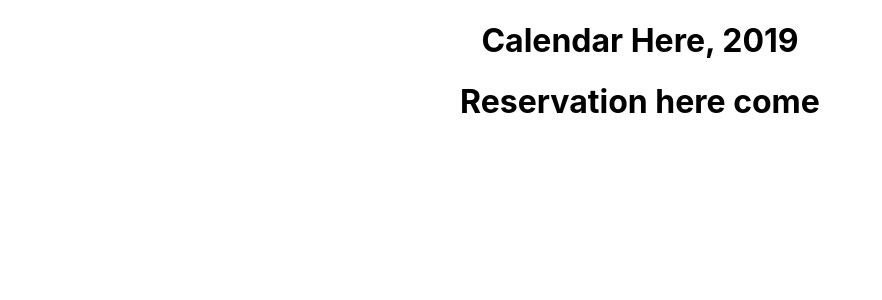
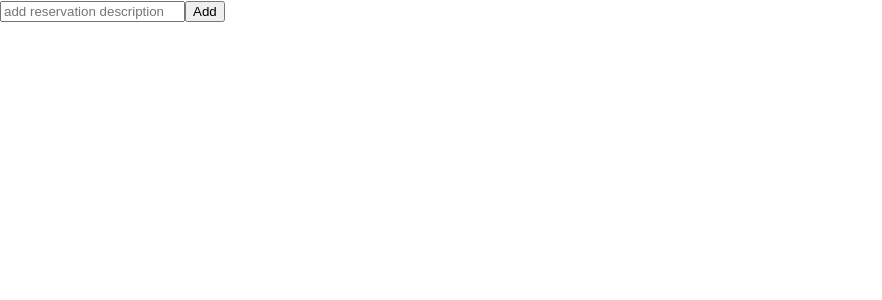
Before and after one commit to mostafaelsayed/organizer-frontend, a React (Create React App) app: page /add-reservation in a window 1280 px wide. Shown: the top 300 px of the page, without its empty margins (0-882 px from the left). Built offline with nearby package versions, Linux system fonts and the light colour scheme.

Commit message:
updating reservation component and adding "add reservation" component

```diff
--- a/package.json
+++ b/package.json
@@ -3,8 +3,10 @@
   "version": "0.1.0",
   "private": true,
   "dependencies": {
+    "prop-types": "^15.7.2",
     "react": "^16.11.0",
     "react-dom": "^16.11.0",
+    "react-router-dom": "^5.1.2",
     "react-scripts": "3.2.0"
   },
   "scripts": {
--- a/src/App/App.js
+++ b/src/App/App.js
@@ -1,18 +1,77 @@
 import React from 'react';
-import logo from '../logo.svg';
 import Calendar from '../Calendar/Calendar';
 import Reservation from '../Reservation/Reservation';
+import PropTypes from 'prop-types';
 import './App.css';
+import AddReservation from '../Reservation/AddReservation';
+import {Route} from 'react-router-dom';
 
-function App() {
-  return (
-    <div className="App">
+class App extends React.Component {
 
-      <Calendar date="2019" />
-      <Reservation />
-    </div>
+  constructor() {
+      super();
+      this.state = {
+          reservations: ['hotel reservation', 'doctor oppointment']
+      };
 
-  );
+      // this.addReservation = this.addReservation.bind(this);
+      this.removeReservation = this.removeReservation.bind(this);
+      this.addReservation = this.addReservation.bind(this);
+      // this.propTypes = {
+      //   reservations: PropTypes.array.isRequired,
+      //   onRemoveReservation: PropTypes.func.isRequired
+      // }
+  }
+
+  render() {
+    return (
+      <div>
+        <Route exact path="/" render={() => (
+          <div className="App">
+            <Calendar date="2019" />
+            <Reservation reservations={this.state.reservations} onRemoveReservation={this.removeReservation} />
+          </div>
+        )}>
+
+        </Route>
+
+        <Route path="/add-reservation" render={() => (
+          <AddReservation onAddReservation={this.addReservation}/>
+        )}>
+
+        </Route>
+
+      </div>
+
+    );
+  }
+
+  // addReservation(reservation) {
+  //   this.setState((state) => ({
+  //     reservations: state.reservations.concat(reservation)
+  //   }))
+  // }
+
+  removeReservation(reservation) {
+    console.log(reservation);
+    this.setState((state) => ({
+      reservations: state.reservations.filter((r) => {return r != reservation;})
+    }))
+  }
+
+  addReservation(reservation) {
+    console.log(reservation);
+    this.setState({
+      reservations: this.state.reservations.concat(reservation)
+    });
+  }
+
+
 }
 
+// App.propTypes = {
+//   reservations: PropTypes.array.isRequired,
+//   onRemoveReservation: PropTypes.func.isRequired
+// }
+
 export default App;
--- /dev/null
+++ b/src/Reservation/AddReservation.js
@@ -0,0 +1,33 @@
+import React from 'react';
+
+
+class AddReservation extends React.Component {
+    constructor() {
+        super();
+
+        this.addReservation = this.addReservation.bind(this);
+    }
+
+    addReservation(event) {
+        event.preventDefault();
+        const reservation = event.target.elements.reservation.value;
+        console.log(reservation);
+
+        if (reservation) {
+            this.props.onAddReservation(reservation);
+        }
+    }
+
+    render() {
+        return (
+            <div>
+                <form onSubmit={this.addReservation}>
+                    <input name="reservation" placeholder="add reservation description" type="text" />
+                    <button>Add</button>
+                </form>
+            </div>
+        );
+    }
+}
+
+export default AddReservation;
--- a/src/Reservation/Reservation.js
+++ b/src/Reservation/Reservation.js
@@ -1,9 +1,47 @@
 import React from 'react';
+import {Link} from 'react-router-dom';
 
 class Reservation extends React.Component {
+    // constructor() {
+    //     super();
+
+
+    //     // this.addReservation = this.addReservation.bind(this);
+    // }
+
+    // addReservation(reservation) {
+    //     this.setState((state) => {
+    //         reservations: state.reservations.concat(reservation)
+    //     });
+    // }
+
+
     render() {
-        return <h1>Reservation here come</h1>
+        const element = (
+            <div>
+                <h1>Reservation here come</h1>
+                <ul className="reservation-list">
+                    <Link to="/add-reservation">add</Link>
+                    {this.props.reservations.map((e, index) =>
+                        <div key={index} className="reservation-container">
+                            <li>{e}</li>
+                            <button onClick={() => {
+                                this.props.onRemoveReservation(e)
+                            }}>Remove</button>
+                        </div>
+                    )}
+                </ul>
+            </div>
+        );
+
+
+        return element;
     }
 }
 
+// Reservation.propTypes = {
+//   reservations: PropTypes.array.isRequired,
+//   onRemoveReservation: PropTypes.func.isRequired
+// }
+
 export default Reservation;
--- a/src/index.js
+++ b/src/index.js
@@ -3,8 +3,9 @@ import ReactDOM from 'react-dom';
 import './index.css';
 import App from './App/App';
 import * as serviceWorker from './serviceWorker';
+import { BrowserRouter } from 'react-router-dom';
 
-ReactDOM.render(<App />, document.getElementById('root'));
+ReactDOM.render(<BrowserRouter><App /></BrowserRouter>, document.getElementById('root'));
 
 // If you want your app to work offline and load faster, you can change
 // unregister() to register() below. Note this comes with some pitfalls.
```
Also changed, not shown: 1 other file (tests, documents, lock files or other folders).
